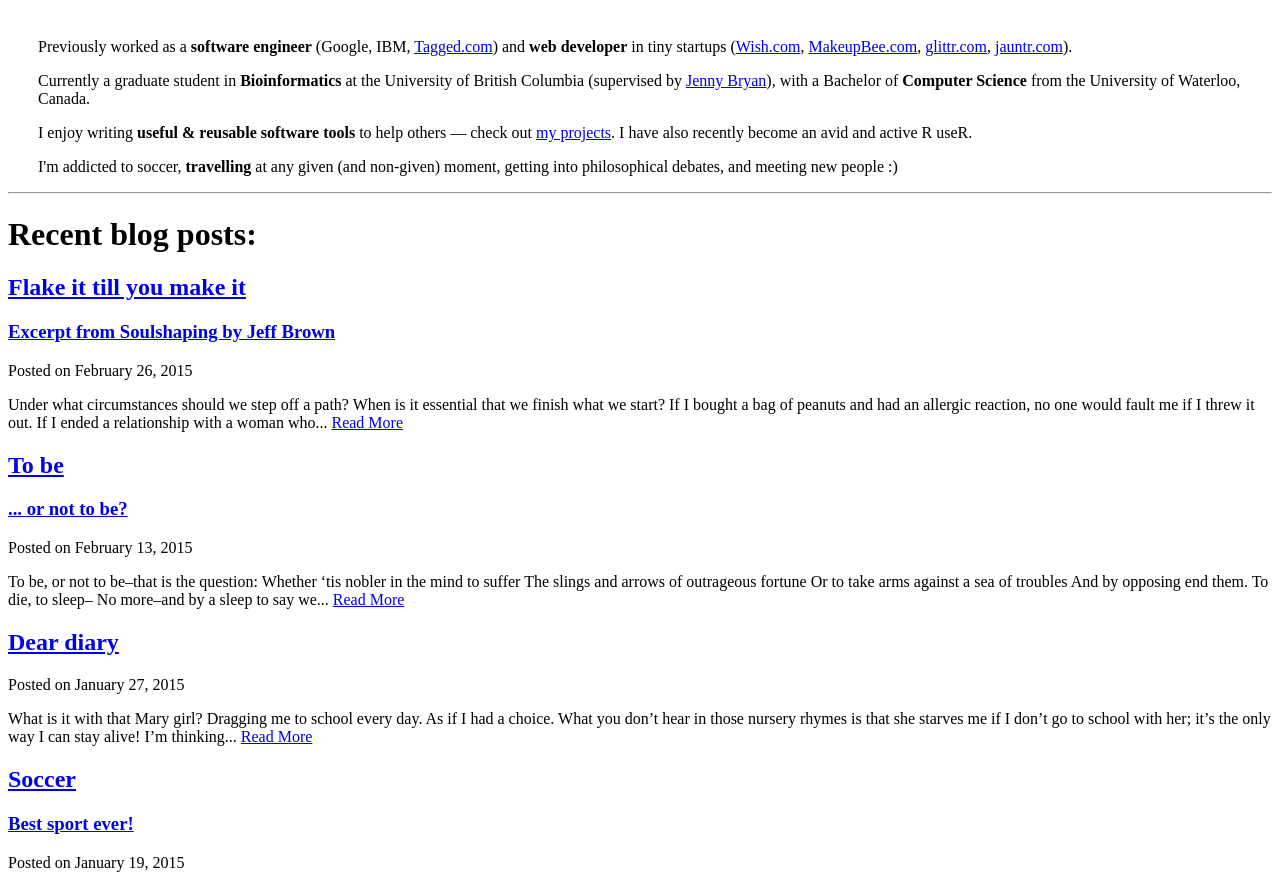
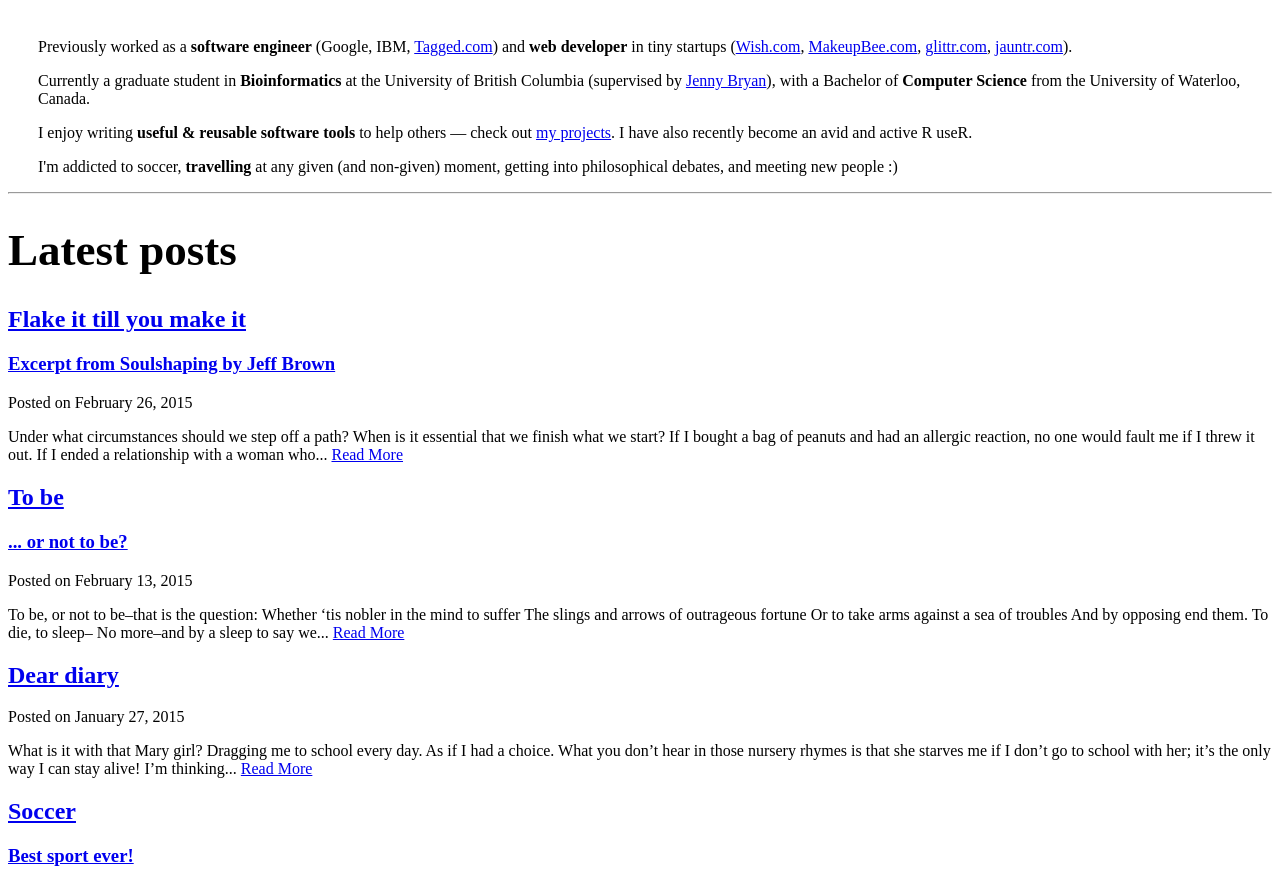
Before and after one commit to daattali/daattali.github.io, a Jekyll site: the page built from index2/index.html, in a window 1280 px wide. Shown: the part 637-1523 px from the top of the page. Built offline with Jekyll 4.4.1, drawn with Linux system fonts in a browser that asks for light colours; Markdown is read by kramdown in place of the engine named in the settings; the list of posts is cut into pages by our own code.

Commit message:
make latest posts text bigger

```diff
--- a/css/index2.css
+++ b/css/index2.css
@@ -1,4 +1,5 @@
-#aboutme-section h1 {
+#aboutme-section h1,
+#latest-posts {
   font-size: 45px;
 }
 
--- a/index2/index.html
+++ b/index2/index.html
@@ -74,7 +74,7 @@ and meeting new people :)
 
 <hr>
 
-<h1>Recent blog posts:</h1>
+<h1 id="latest-posts">Latest posts</h1>
 
 <div class="posts-list">
   {% for post in paginator.posts %}
```
